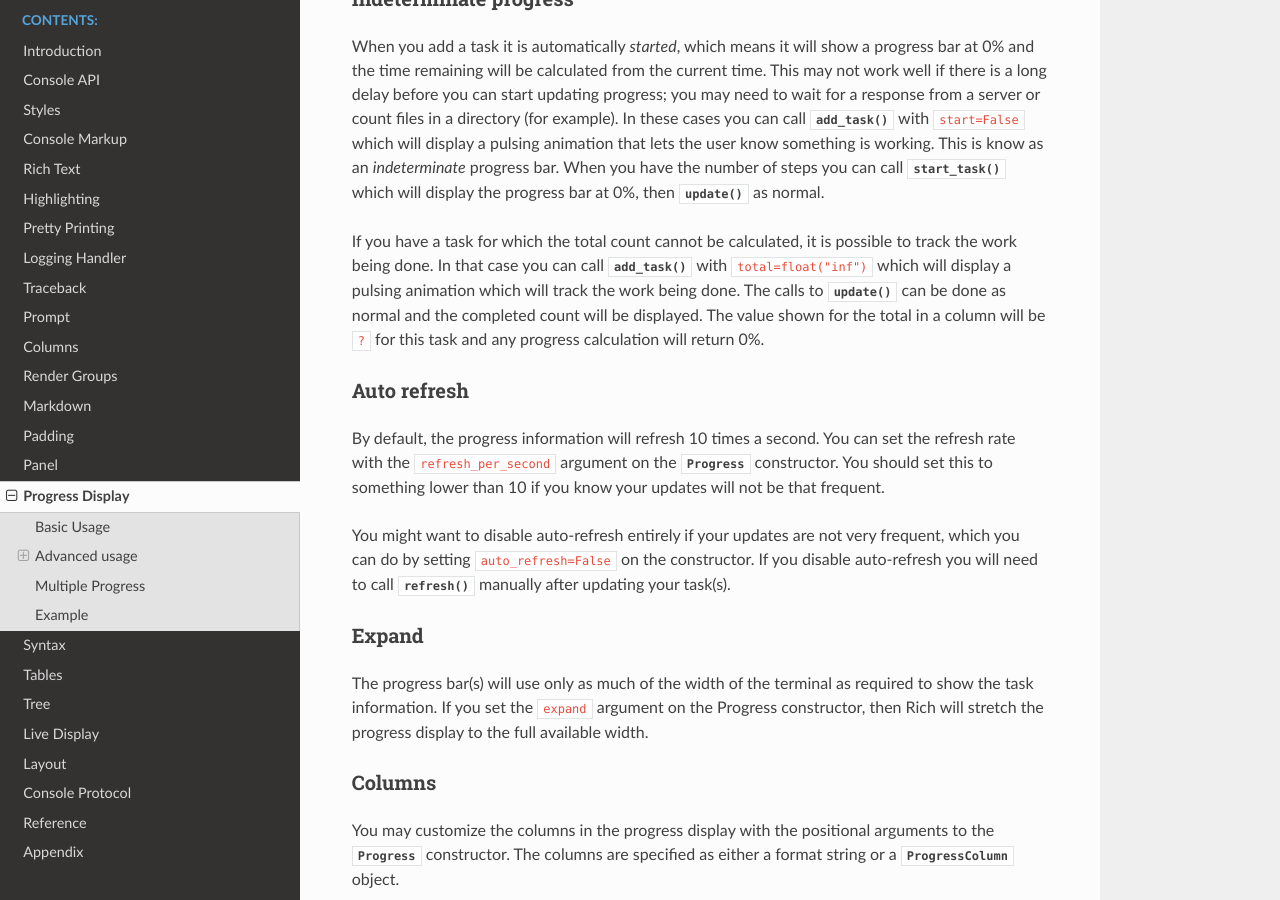
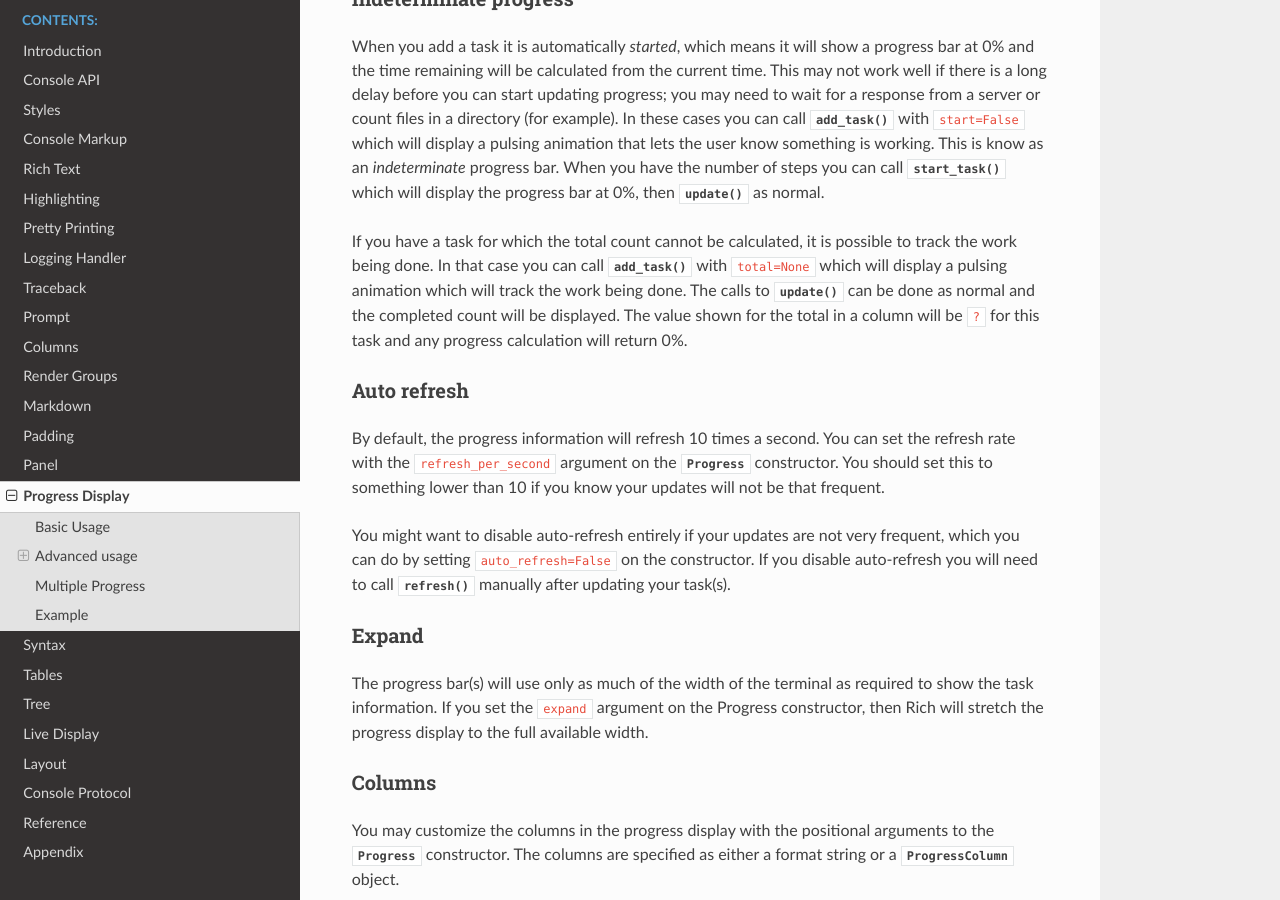
Before and after one commit to Textualize/rich, a Sphinx documentation site: the page built from docs/source/progress.rst, in a window 1280 px wide and 900 px high, scrolled down 2267 px. Built offline with Sphinx 7.4.7 and the Read the Docs theme 2.0.0, drawn with Linux system fonts in a browser that asks for light colours.

Commit message:
update documentation

```diff
--- a/docs/source/progress.rst
+++ b/docs/source/progress.rst
@@ -83,7 +83,7 @@
 
 When you add a task it is automatically *started*, which means it will show a progress bar at 0% and the time remaining will be calculated from the current time. This may not work well if there is a long delay before you can start updating progress; you may need to wait for a response from a server or count files in a directory (for example). In these cases you can call :meth:`~rich.progress.Progress.add_task` with ``start=False`` which will display a pulsing animation that lets the user know something is working. This is know as an *indeterminate* progress bar. When you have the number of steps you can call :meth:`~rich.progress.Progress.start_task` which will display the progress bar at 0%, then :meth:`~rich.progress.Progress.update` as normal.
 
-If you have a task for which the total count cannot be calculated, it is possible to track the work being done. In that case you can call :meth:`~rich.progress.Progress.add_task` with ``total=float("inf")`` which will display a pulsing animation which will track the work being done. The calls to :meth:`~rich.progress.Progress.update` can be done as normal and the completed count will be displayed. The value shown for the total in a column will be ``?`` for this task and any progress calculation will return 0%.
+If you have a task for which the total count cannot be calculated, it is possible to track the work being done. In that case you can call :meth:`~rich.progress.Progress.add_task` with ``total=None`` which will display a pulsing animation which will track the work being done. The calls to :meth:`~rich.progress.Progress.update` can be done as normal and the completed count will be displayed. The value shown for the total in a column will be ``?`` for this task and any progress calculation will return 0%.
 
 Auto refresh
 ~~~~~~~~~~~~
```
